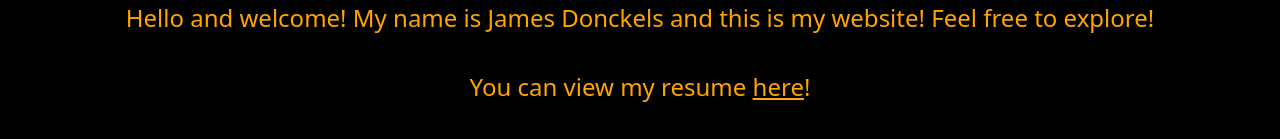
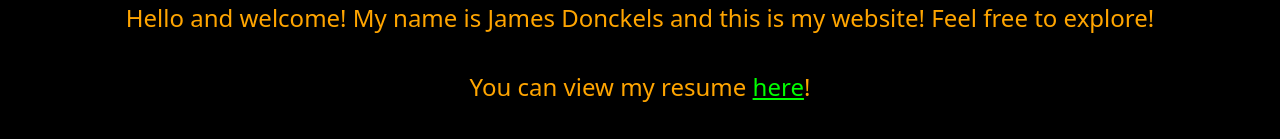
Before and after one commit to jjdonckels/jjdonckels.github.io, a plain HTML site: page index.html in a window 1280 px wide. Shown: the part 835-974 px from the top of the page. Drawn offline with nearby package versions, Linux system fonts and the light colour scheme.

Commit message:
Make resume link green

```diff
--- a/index.html
+++ b/index.html
@@ -110,7 +110,7 @@ EMAIL: donckelj@uci.edu
   <div class="spacer"></div>
 
   <h4 class=".d-md-block.d-none text-center">You can view my resume
-    <a href="external/Donckels_James.pdf" title="Resume" class="external_link" target="_blank">here</a>!
+    <a href="external/Donckels_James.pdf" title="Resume" id="resume" class="external_link" target="_blank">here</a>!
   </h4>
 
   <div class="spacer"></div>
--- a/styles.css
+++ b/styles.css
@@ -31,6 +31,10 @@ body {
 
 .navLink:active {
   color: blue;
+}
+
+#resume {
+  color: lime;
 }
 
 .navHeader {
@@ -165,6 +169,8 @@ p {
   color: magenta;
 }
 
+
+
 /* button.navBtn + a:visited {
   color: green;
 }
```
